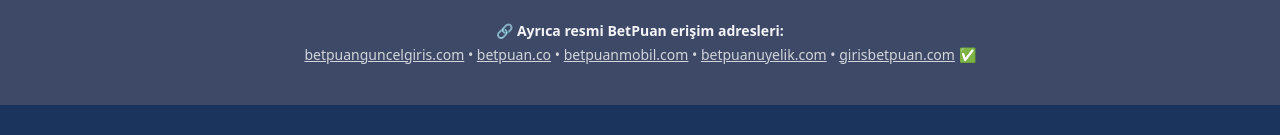
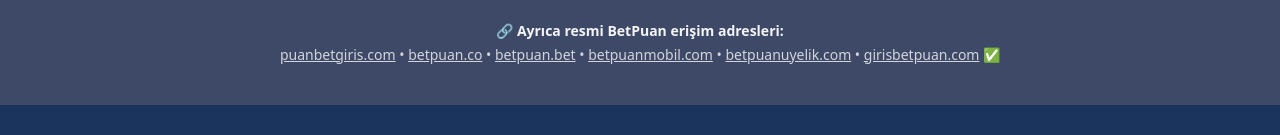
Before and after one commit to betseogalaxi/0003, a plain HTML site: page index.html in a window 1280 px wide. Shown: the part 3725-3860 px from the top of the page. Drawn offline with nearby package versions, Linux system fonts and the light colour scheme.

Commit message:
Update index.html

```diff
--- a/index.html
+++ b/index.html
@@ -436,8 +436,9 @@
   </p>
 
   <p class="mt-1">
-    <a href="https://betpuanguncelgiris.com" class="underline hover:text-yellow-300 transition">betpuanguncelgiris.com</a> •
+    <a href="https://puanbetgiris.com" class="underline hover:text-yellow-300 transition">puanbetgiris.com</a> •
     <a href="https://betpuan.co" class="underline hover:text-yellow-300 transition">betpuan.co</a> •
+    <a href="https://betpuan.bet" class="underline hover:text-yellow-300 transition">betpuan.bet</a> •
     <a href="https://betpuanmobil.com" class="underline hover:text-yellow-300 transition">betpuanmobil.com</a> •
     <a href="https://betpuanuyelik.com" class="underline hover:text-yellow-300 transition">betpuanuyelik.com</a> •
     <a href="https://girisbetpuan.com" class="underline hover:text-yellow-300 transition">girisbetpuan.com</a> ✅
```
